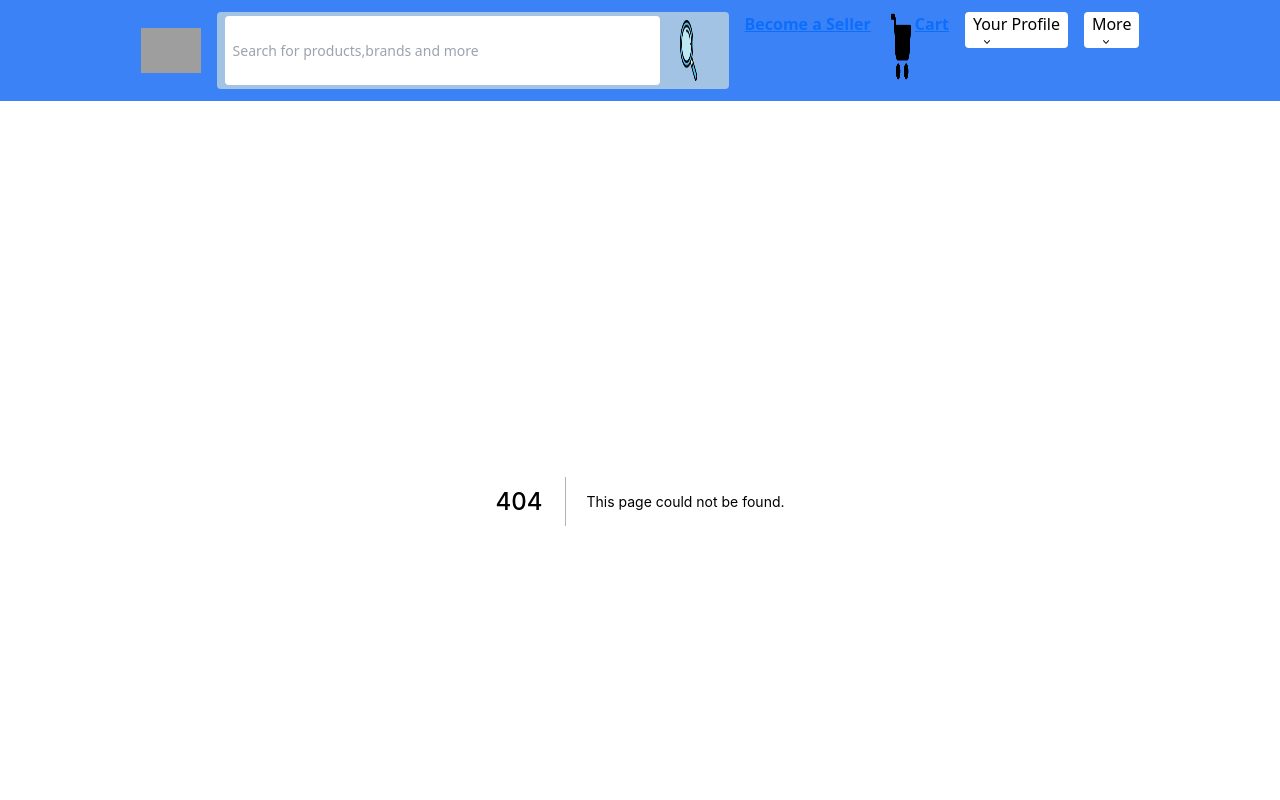
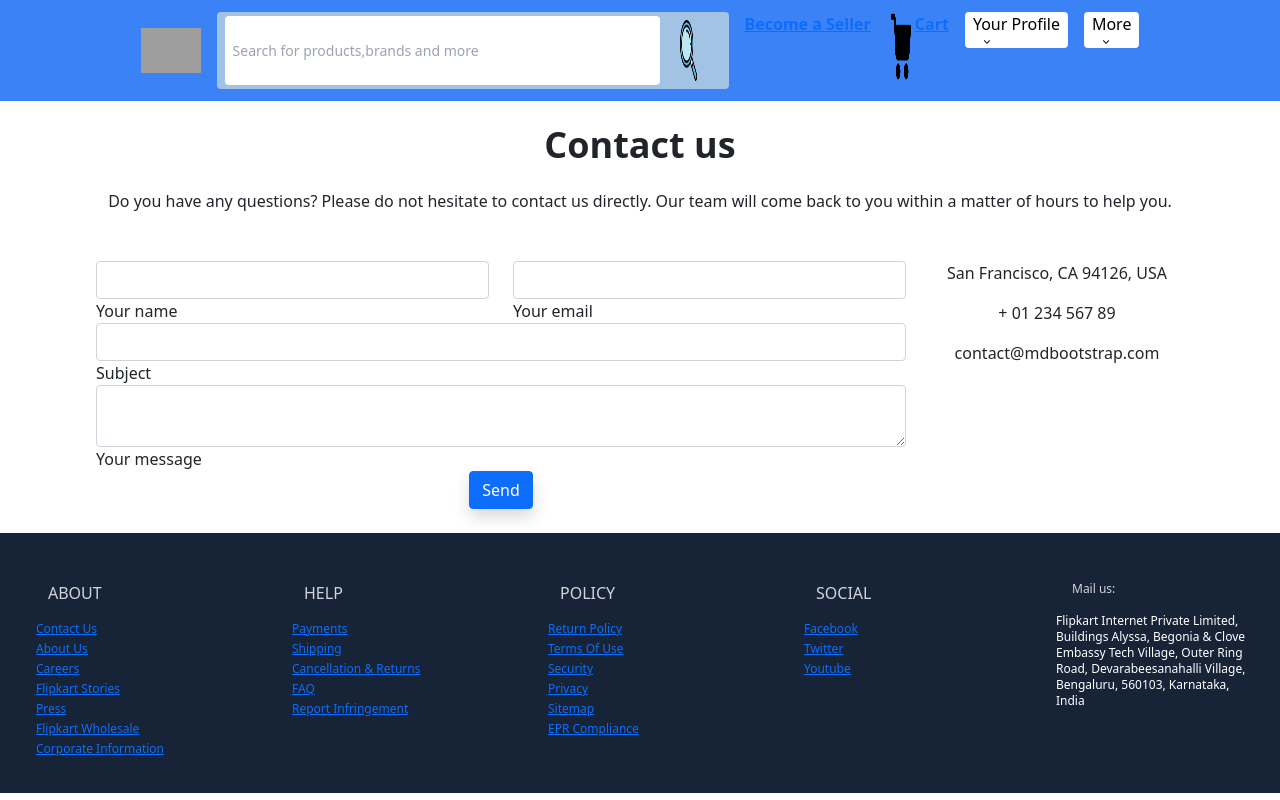
Before and after one commit to jafar-b/Ecommerce-website, a Next.js app: page /ContactUs in a window 1280 px wide. Before the commit this address had no page. Shown: the top 800 px of the page. Built offline with nearby package versions, Linux system fonts and the light colour scheme; grey boxes are pictures that could not be loaded.

Commit message:
added contact us page

```diff
--- a/components/ProductCheckout.js
+++ b/components/ProductCheckout.js
@@ -11,11 +11,11 @@ const ProductCheckout = () => {
           </div>
 
           <div className="flex w-full my-2 px-1 shadow ">
-            <button  className="bg-orange-600  mr-1 p-3 w-1/2 h-full font-bold text-white ">
+            <button  className="bg-orange-600 hover:bg-orange-700  mr-1 p-3 w-1/2 h-full font-bold text-white ">
               BUY NOW
             </button>
 
-            <button className="bg-yellow-500 p-3 w-1/2 h-full  font-bold text-white">
+            <button className="bg-yellow-500 hover:bg-yellow-600  p-3 w-1/2 h-full  font-bold text-white">
               ADD TO CART
             </button>
           </div>
--- /dev/null
+++ b/pages/ContactUs.js
@@ -0,0 +1,118 @@
+import React from "react";
+const ContactUs=()=>{
+
+
+    return(
+<>
+<div className="my-3 mx-24 ">
+
+{/* <!--Section: Contact v.2--> */}
+<section class="mb-4 w-full">
+
+    {/* <!--Section heading--> */}
+    <h2 class="h1-responsive font-weight-bold text-center text-4xl font-bold my-4">Contact us</h2>
+    {/* <!--Section description--> */}
+    <p class="text-center w-responsive mx-auto mb-5">Do you have any questions? Please do not hesitate to contact us directly. Our team will come back to you within
+        a matter of hours to help you.</p>
+
+    <div class="row">
+
+        {/* <!--Grid column--> */}
+        <div class="col-md-9 mb-md-0 mb-5">
+            <form id="contact-form" name="contact-form" action="mail.php" method="POST">
+
+                {/* <!--Grid row--> */}
+                <div class="row">
+
+                    {/* <!--Grid column--> */}
+                    <div class="col-md-6">
+                        <div class="md-form mb-0">
+                            <input type="text" id="name" name="name" class="form-control"/>
+                            <label for="name" class="">Your name</label>
+                        </div>
+                    </div>
+                    {/* <!--Grid column--> */}
+
+                    {/* <!--Grid column--> */}
+                    <div class="col-md-6">
+                        <div class="md-form mb-0">
+                            <input type="text" id="email" name="email" class="form-control"/>
+                            <label for="email" class="">Your email</label>
+                        </div>
+                    </div>
+                    {/* <!--Grid column--> */}
+
+                </div>
+                {/* <!--Grid row--> */}
+
+                {/* <!--Grid row--> */}
+                <div class="row">
+                    <div class="col-md-12">
+                        <div class="md-form mb-0">
+                            <input type="text" id="subject" name="subject" class="form-control"/>
+                            <label for="subject" class="">Subject</label>
+                        </div>
+                    </div>
+                </div>
+                {/* <!--Grid row--> */}
+
+                {/* <!--Grid row--> */}
+                <div class="row">
+
+                    {/* <!--Grid column--> */}
+                    <div class="col-md-12">
+
+                        <div class="md-form">
+                            <textarea type="text" id="message" name="message" rows="2" class="form-control md-textarea"></textarea>
+                            <label for="message">Your message</label>
+                        </div>
+
+                    </div>
+                </div>
+                {/* <!--Grid row--> */}
+
+            </form>
+
+            <div class="text-center text-md-left">
+                <a class="btn btn-primary  px-52 shadow" onclick="document.getElementById('contact-form').submit();">Send</a>
+            </div>
+            <div class="status"></div>
+        </div>
+        {/* <!--Grid column--> */}
+
+        {/* <!--Grid column--> */}
+        <div class="col-md-3 text-center">
+            <ul class="list-unstyled mb-0">
+                <li><i class="fas fa-map-marker-alt fa-2x"></i>
+                    <p>San Francisco, CA 94126, USA</p>
+                </li>
+
+                <li><i class="fas fa-phone mt-4 fa-2x"></i>
+                    <p>+ 01 234 567 89</p>
+                </li>
+
+                <li><i class="fas fa-envelope mt-4 fa-2x"></i>
+                    <p>contact@mdbootstrap.com</p>
+                </li>
+            </ul>
+        </div>
+        {/* <!--Grid column--> */}
+
+    </div>
+
+</section>
+
+</div>
+
+
+
+</>
+
+
+
+
+    )
+};
+
+
+export default ContactUs;
```
